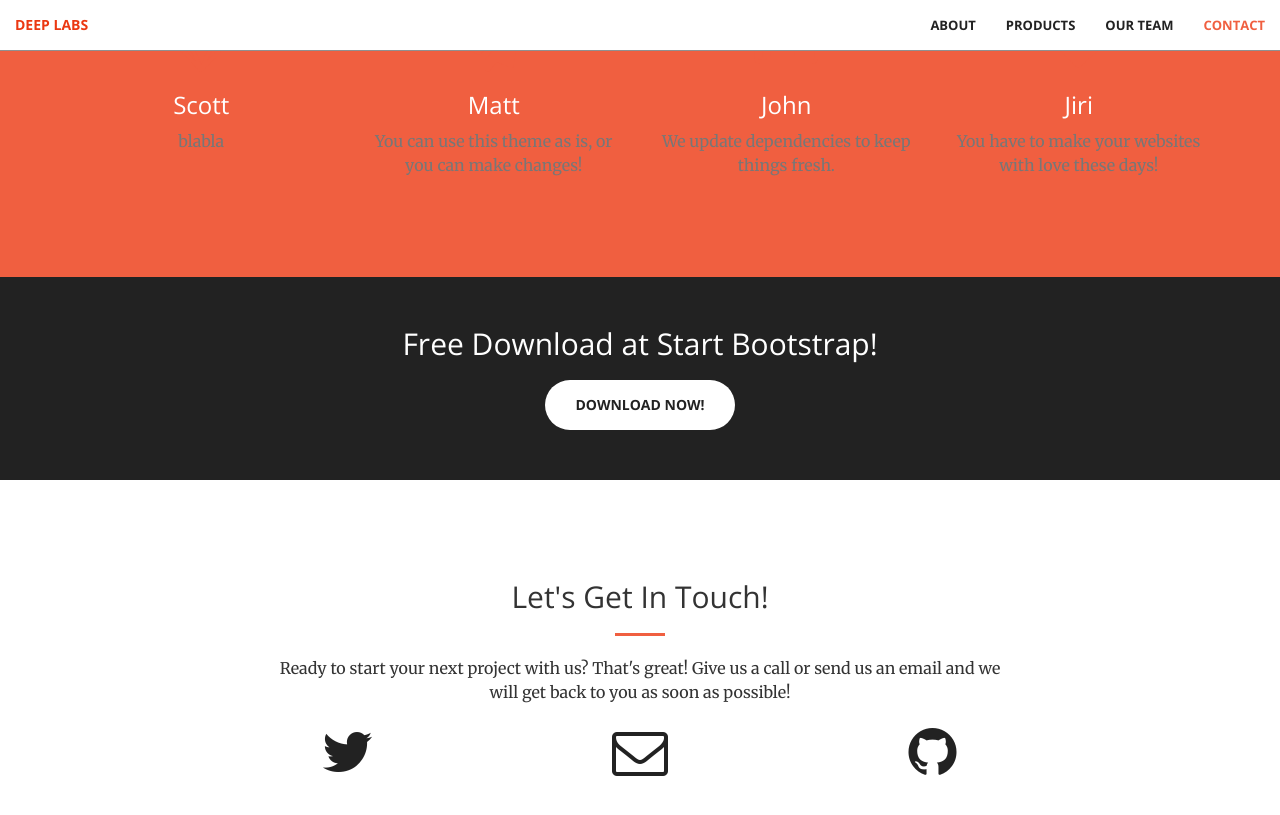
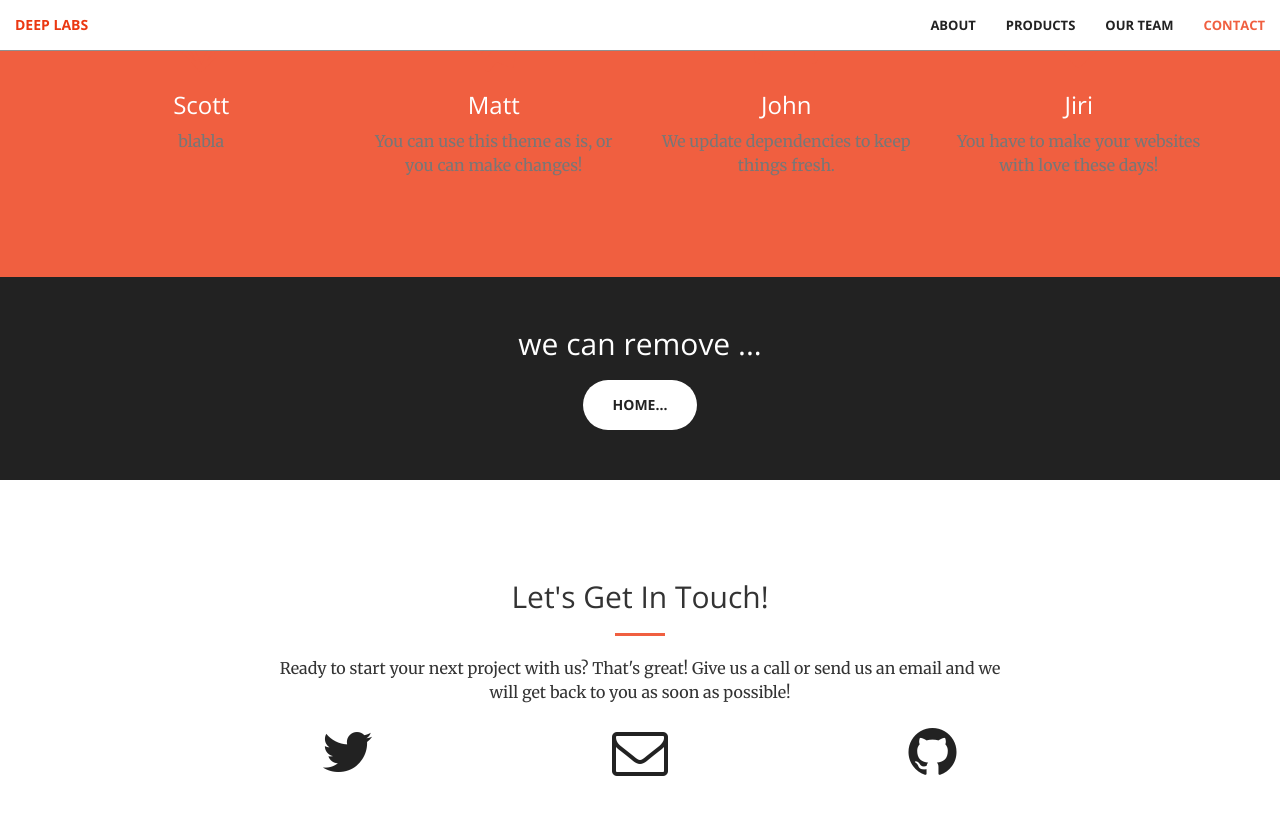
Before and after one commit to CzechJiri/test2, a Jekyll site: the page built from index.html, in a window 1280 px wide and 900 px high, scrolled down 1930 px. Shown: the top 815 px of the window. Built offline with Jekyll 4.4.1, drawn with Linux system fonts in a browser that asks for light colours.

Commit message:
first commit

```diff
--- a/_includes/aside.html
+++ b/_includes/aside.html
@@ -1,8 +1,8 @@
   <aside class="bg-dark">
       <div class="container text-center">
           <div class="call-to-action">
-              <h2>Free Download at Start Bootstrap!</h2>
-              <a href="#" class="btn btn-default btn-xl wow tada">Download Now!</a>
+              <h2>we can remove ...</h2>
+              <a href="#" class="btn btn-default btn-xl wow tada">Home...</a>
           </div>
       </div>
   </aside>
```
